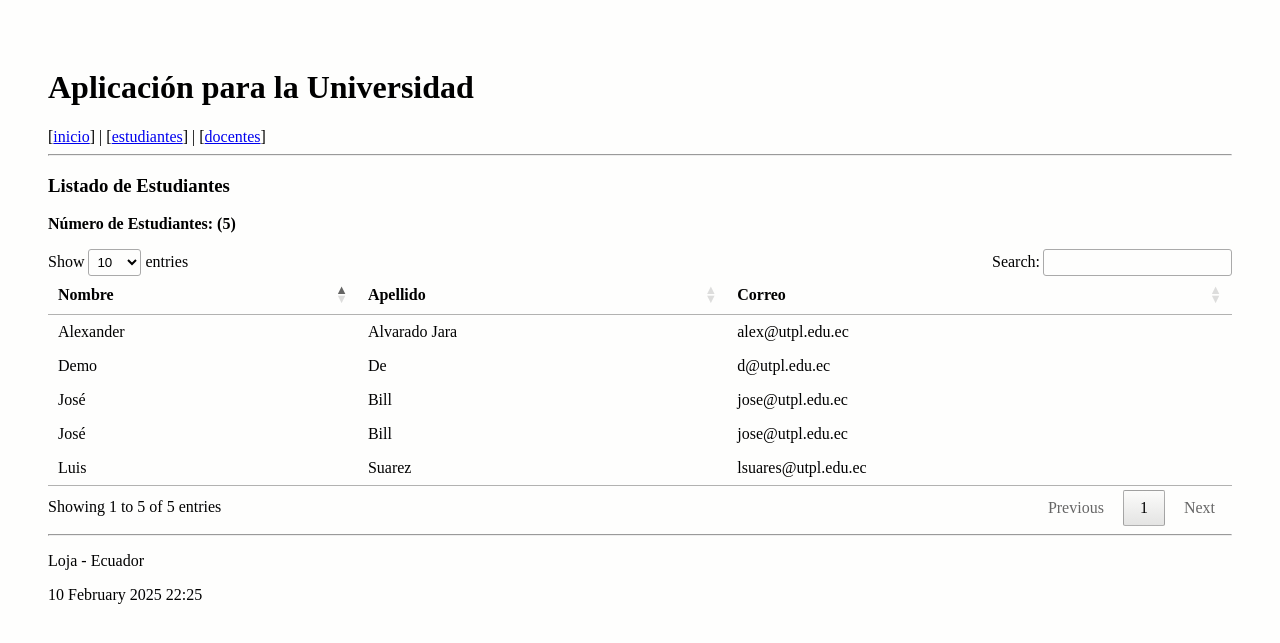
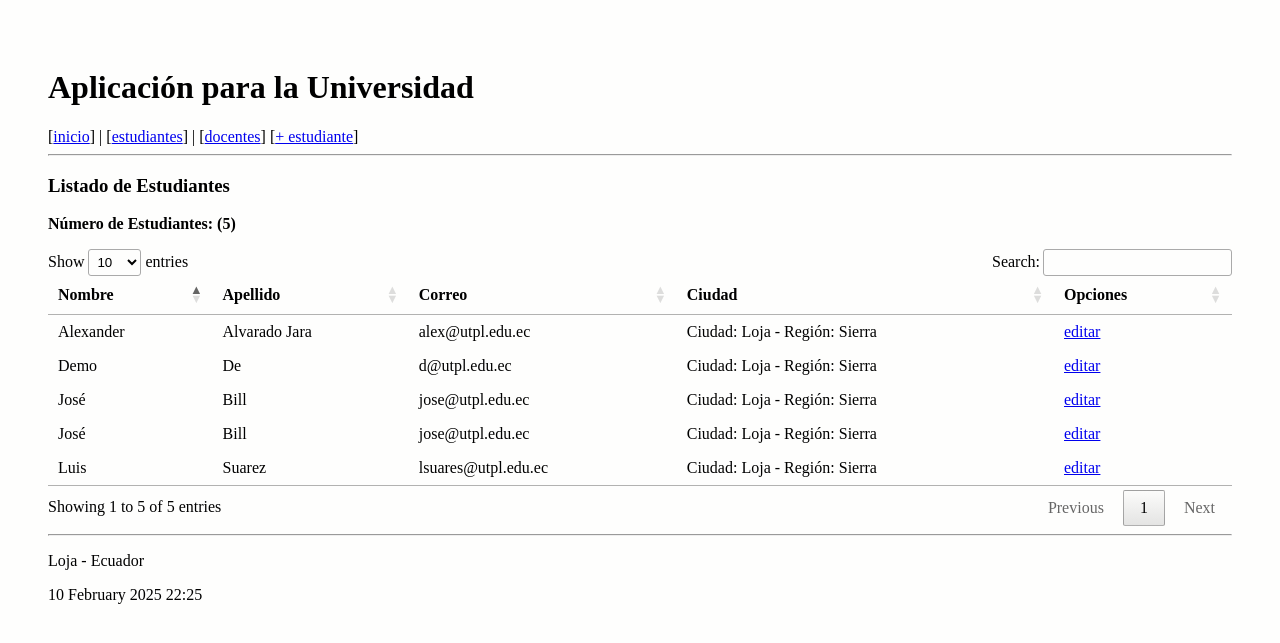
Before and after one commit to taw-desarrollo-plataformas-web/ejemplo_django_repaso, a Django app: page /ver/estudiantes in a window 1280 px wide. Shown: the top 643 px of the page. Run offline with Django 5.2, Linux system fonts and the light colour scheme; data comes from the database, SQL or seed files in the repository; both versions use the stored data as it was after the commit; some libraries are stand-ins or nearby versions.

Commit message:
ejemplos

```diff
--- a/educativa/admin.py
+++ b/educativa/admin.py
@@ -1,6 +1,7 @@
 from django.contrib import admin
-from educativa.models import Estudiante, Docente
+from educativa.models import Estudiante, Docente, Ciudad
 # Register your models here.
 
 admin.site.register(Estudiante)
 admin.site.register(Docente)
+admin.site.register(Ciudad)
--- a/educativa/models.py
+++ b/educativa/models.py
@@ -1,22 +1,36 @@
 from django.db import models
+
+class Ciudad(models.Model):
+    nombre = models.CharField(max_length=200)
+    region = models.CharField(max_length=200)
+
+    def __str__(self):
+        return "Ciudad: %s - Región: %s" % (self.nombre, self.region)
 
 class Estudiante(models.Model):
     nombre = models.CharField(max_length=30)
     apellido = models.CharField(max_length=30)
     correo = models.CharField(max_length=30)
+    ciudad = models.ForeignKey(Ciudad, on_delete=models.CASCADE,
+            related_name="estudiantes_ciudad")
+
     def __str__(self):
-        return "Estudiante: %s - %s - %s" % (
+        return "Estudiante: %s - %s - %s - ciudad (%s)" % (
             self.nombre,
             self.apellido,
-            self.correo)
+            self.correo,
+            self.ciudad)
 
 class Docente(models.Model):
     nombre = models.CharField(max_length=30)
     titulo = models.CharField(max_length=200)
     contrato = models.CharField(max_length=200)
+    ciudad = models.ForeignKey(Ciudad, on_delete=models.CASCADE,
+            related_name="docentes_ciudad")
 
     def __str__(self):
-        return "Docente: %s - %s - %s" % (
+        return "Docente: %s - %s - %s - ciudad (%s)" % (
             self.nombre,
             self.titulo,
-            self.contrato)
+            self.contrato,
+            self.ciudad)
--- a/educativa/templates/listar_estudiantes.html
+++ b/educativa/templates/listar_estudiantes.html
@@ -9,6 +9,8 @@
       <th>Nombre</th>
       <th>Apellido</th>
       <th>Correo</th>
+      <th>Ciudad</th>
+      <th>Opciones</th>
     </tr>
     </thead>
     <tbody>
@@ -17,6 +19,8 @@
         <td>{{e.nombre}}</td>
         <td>{{e.apellido}}</td>
         <td>{{e.correo}}</td>
+        <td>{{e.ciudad}}</td>
+        <td><a href="{% url 'editar_estudiante' e.id %}">editar</a></td>
       </tr>
       {% endfor %}
 
--- a/educativa/templates/principal.html
+++ b/educativa/templates/principal.html
@@ -21,6 +21,7 @@
     <span>[<a href="{% url 'inicio' %}">inicio</a>]</span> |
     <span>[<a href="{% url 'listar_estudiantes' %}">estudiantes</a>]</span> |
     <span>[<a href="{% url 'listar_docentes' %}">docentes</a>]</span>
+    <span>[<a href="{% url 'crear_estudiante' %}">+ estudiante</a>]</span>
     <hr>
     <section>
       {% block contentido %}
--- a/educativa/urls.py
+++ b/educativa/urls.py
@@ -13,5 +13,9 @@ urlpatterns = [
             name='listar_estudiantes'),
         path('ver/docentes', views.listar_docentes,
             name='listar_docentes'),
+        path('crear/estudiante', views.crear_estudiante,
+            name='crear_estudiante'),
+        path('editar/estudiante/<int:id>', views.editar_estudiante,
+            name='editar_estudiante'),
 
  ]
--- a/educativa/views.py
+++ b/educativa/views.py
@@ -1,9 +1,11 @@
-from django.shortcuts import render
+from django.shortcuts import render, redirect
 from django.http import HttpResponse
 from django.template import RequestContext
 
 # importar las clases de models.py
-from educativa.models import Estudiante, Docente
+from educativa.models import Estudiante, Docente, Ciudad
+# importar los formularios de forms.py
+from educativa.forms import EstudianteForm
 
 
 def inicio(request):
@@ -31,3 +33,34 @@ def listar_docentes(request):
     informacion_template = {'docentes': docentes,
         'numero_docentes': numero_docentes}
     return render(request, 'listar_docentes.html', informacion_template)
+
+def crear_estudiante(request):
+    """
+    """
+    if request.method=='POST':
+        formulario = EstudianteForm(request.POST)
+        print(formulario.errors)
+        if formulario.is_valid():
+            formulario.save() # se guarda en la base de datos
+            return redirect(inicio)
+    else:
+        formulario = EstudianteForm()
+    diccionario = {'formulario': formulario}
+
+    return render(request, 'crear_estudiante.html', diccionario)
+
+def editar_estudiante(request, id):
+    """
+    """
+    estudiante = Estudiante.objects.get(pk=id)
+    if request.method=='POST':
+        formulario = EstudianteForm(request.POST, instance=estudiante)
+        print(formulario.errors)
+        if formulario.is_valid():
+            formulario.save()
+            return redirect(inicio)
+    else:
+        formulario = EstudianteForm(instance=estudiante)
+    diccionario = {'formulario': formulario}
+
+    return render(request, 'editar_estudiante.html', diccionario)
```
Also changed, not shown: educativa/forms.py (added, +10 -0 lines), educativa/templates/crear_estudiante.html (added, +12 -0 lines), educativa/templates/editar_estudiante.html (added, +12 -0 lines), db.sqlite3, educativa/migrations/0002_ciudad_docente_ciudad_estudiante_ciudad.py (added), educativa/migrations/0003_alter_docente_ciudad_alter_estudiante_ciudad.py (added).
